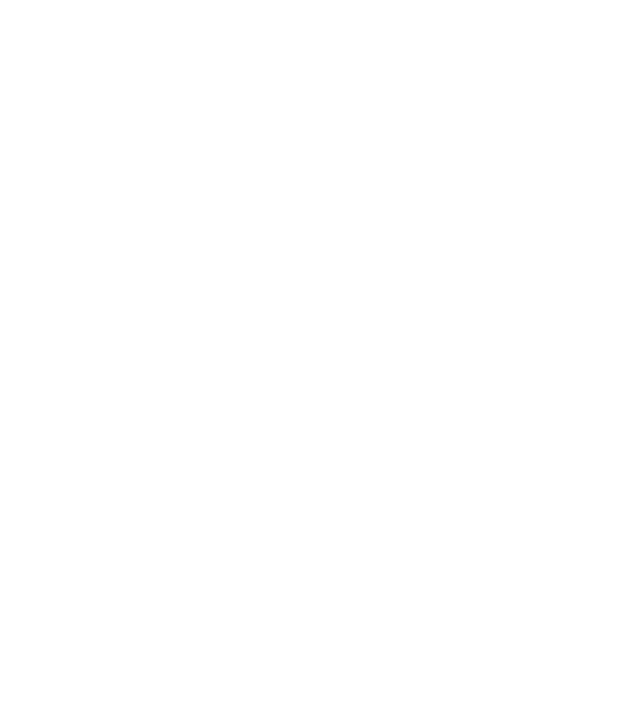
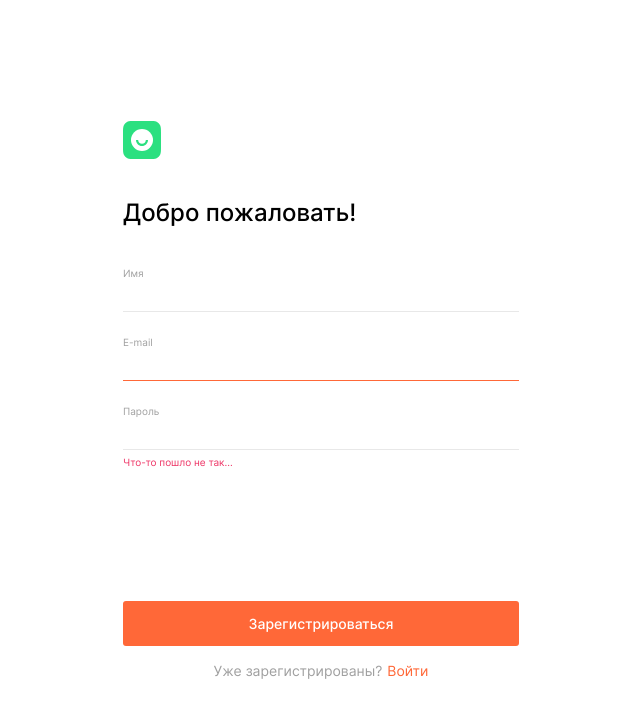
Before and after one commit to NataSolt/movies-explorer-frontend, a React (Create React App) app: page /sign-up in a window 1280 px wide. Shown: the top 718 px of the page, without its empty margins (319-959 px from the left). Built offline with nearby package versions, Linux system fonts and the light colour scheme.

Commit message:
register

```diff
--- a/src/components/App/App.js
+++ b/src/components/App/App.js
@@ -4,6 +4,9 @@
 import SavedMovies from "../Movies/SavedMovies/SavedMovies";
 import Header from "../common_modules/Header/Header";
 import Footer from "../common_modules/Footer/Footer";
+import Register from "../user/Register/Register";
+//import Login from "../Login/Login";
+//import Profile from "../Profile/Profile";
 import "./App.css";
 
 const headerPath = ["/movies", "/", "/saved-movies", "/profile"];
@@ -20,6 +23,18 @@
         <Route exact path="/">
           <Main />
         </Route>
+
+        <Route exact path="/sign-up">
+          <Register />
+        </Route>
+
+        {/* <Route exact path="/sign-in">
+                        <Login />
+                    </Route> */}
+
+        {/* <Route exact path="/profile">
+                        <Profile />
+                    </Route> */}
 
         <Route exact path="/movies">
           <Movies />
--- a/src/components/Movies/More/More.js
+++ b/src/components/Movies/More/More.js
@@ -3,9 +3,9 @@
 
 function More() {
     return (
-        <div className="more">
+        <section className="more">
             <button className="more__button" type="button">Ещё</button>
-        </div>
+        </section>
     );
 }
 
--- a/src/components/user/Register/Register.css
+++ b/src/components/user/Register/Register.css
@@ -0,0 +1,145 @@
+.register {
+  width: 396px;
+  margin: 70px auto;
+
+  display: flex;
+  flex-direction: column;
+}
+
+.register__title {
+  margin: 35px 0 40px 0;
+  font-style: normal;
+  font-weight: 500;
+  font-size: 24px;
+  line-height: 29px;
+}
+
+.register__form {
+  display: flex;
+  flex-direction: column;
+  width: 100%;
+}
+
+.register__label {
+  margin-bottom: 8px;
+  font-weight: 400;
+  font-size: 10px;
+  line-height: 12px;
+  color: #a0a0a0;
+}
+
+.register__input {
+  font-weight: 400;
+  font-size: 14px;
+  line-height: 17px;
+  width: 100%;
+  color: #000000;
+  background-color: white;
+  border: none;
+  border-bottom: 1px solid #e8e8e8;
+  white-space: nowrap;
+  overflow: hidden;
+  margin-bottom: 24px;
+  padding: 0 0 7px 0;
+}
+
+.register__input:nth-of-type(2) {
+  border-bottom: 1px solid #ff6838;
+}
+
+.register__input:last-of-type {
+  color: #ee3465;
+  margin-bottom: 6px;
+}
+
+.register__input:focus {
+  outline: none;
+  background-color: #ffffff;
+}
+
+.register__span {
+  font-style: normal;
+  font-weight: 400;
+  font-size: 10px;
+  line-height: 12px;
+  color: #ee3465;
+}
+
+.register__submit {
+  font-weight: 500;
+  font-size: 14px;
+  line-height: 17px;
+  color: #ffffff;
+  background-color: #ff6838;
+  text-align: center;
+  border-radius: 3px;
+  width: 396px;
+  height: 45px;
+  margin-top: 133px;
+  padding: 0;
+  border: none;
+  transition: opacity 0.2s;
+  cursor: pointer;
+}
+
+.register__form-button-submit:hover {
+  opacity: 0.8;
+}
+
+.register__signin-container {
+  display: flex;
+  align-items: center;
+  justify-content: center;
+  margin-top: 16px;
+  color: #ffffff;
+}
+
+.register__signin-text {
+  font-weight: 400;
+  font-size: 14px;
+  line-height: 17px;
+  text-align: center;
+  color: #a0a0a0;
+  margin: 0 5px 0 0;
+}
+
+.register__signin-link {
+  font-weight: 400;
+  font-size: 14px;
+  line-height: 17px;
+  text-align: center;
+  color: #ff6838;
+  text-decoration: none;
+}
+
+@media (max-width: 450px) {
+  .register {
+    align-items: center;
+    width: 260px;
+  }
+  .register__title {
+    margin: 50px 0 80px;
+  }
+
+  .register__submit {
+    width: 260px;
+    font-size: 12px;
+    line-height: 15px;
+    margin-top: 222px;
+  }
+
+  .register__signin-container {
+    margin-top: 13px;
+  }
+
+  .register__signin-text {
+    font-size: 12px;
+    line-height: 15px;
+    margin: 0 8px 0 0;
+  }
+
+  .register__signin-link {
+    font-size: 12px;
+    line-height: 15px;
+  }
+}
--- a/src/components/user/Register/Register.js
+++ b/src/components/user/Register/Register.js
@@ -0,0 +1,57 @@
+import React from "react";
+import { Link } from "react-router-dom";
+import logoHeader from "../../../images/logo-header.svg";
+import "./Register.css";
+
+function Register() {
+  return (
+    <section className="register">
+      <Link to="/">
+        <img src={logoHeader} alt="Логотип" className="headerlogo" />
+      </Link>
+      <h2 className="register__title">Добро пожаловать!</h2>
+      <form className="register__form">
+        <label className="register__label">Имя</label>
+        <input
+          className="register__input"
+          name="name"
+          type="text"
+          id="name"
+          required
+        />
+
+        <label className="register__label">E-mail</label>
+        <input
+          className="register__input"
+          name="email"
+          type="email"
+          id="email"
+          required
+        />
+
+        <label className="register__label">Пароль</label>
+        <input
+          className="register__input"
+          name="password"
+          type="password"
+          id="password"
+          required
+        />
+        <span className="register__span">Что-то пошло не так...</span>
+
+        <button className="register__submit" type="submit">
+          Зарегистрироваться
+        </button>
+      </form>
+
+      <div className="register__signin-container">
+        <p className="register__signin-text">Уже зарегистрированы?</p>
+        <Link className="register__signin-link" to="/sign-in">
+          Войти
+        </Link>
+      </div>
+    </section>
+  );
+}
+
+export default Register;
```
